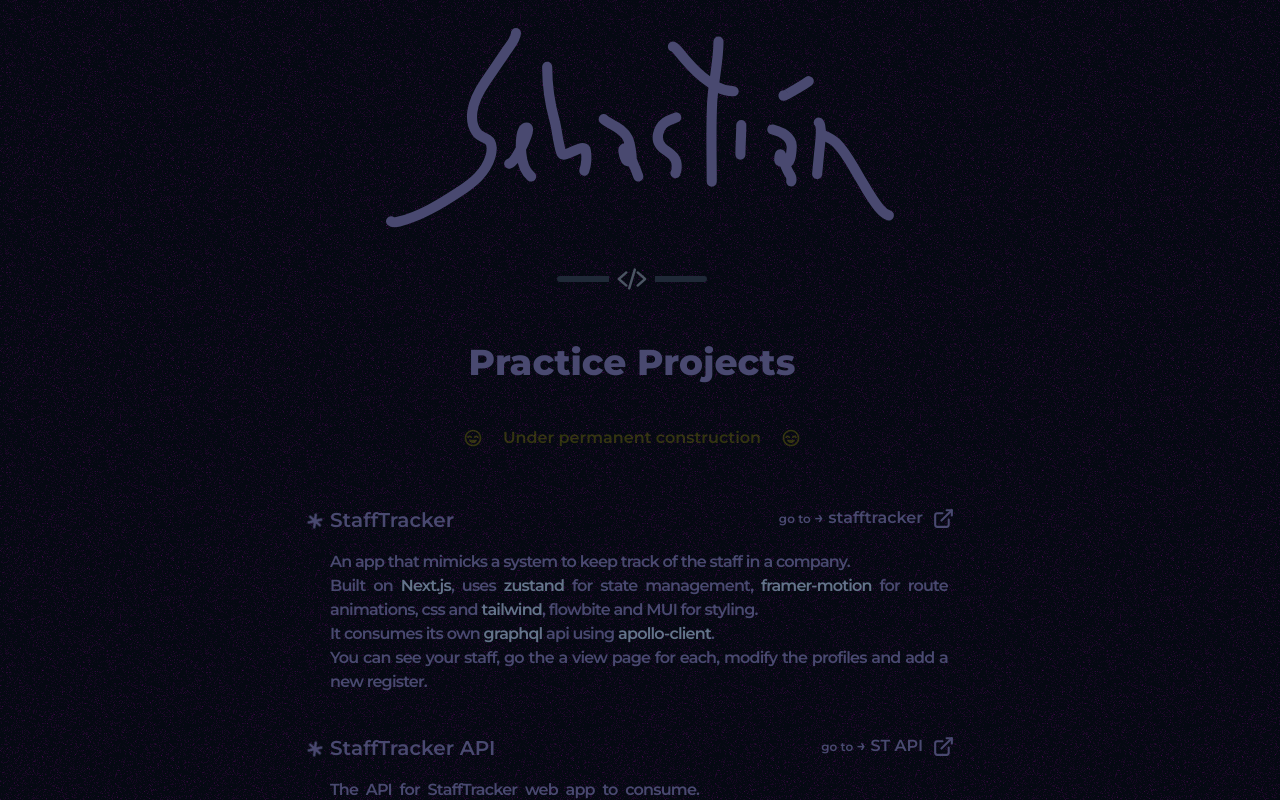
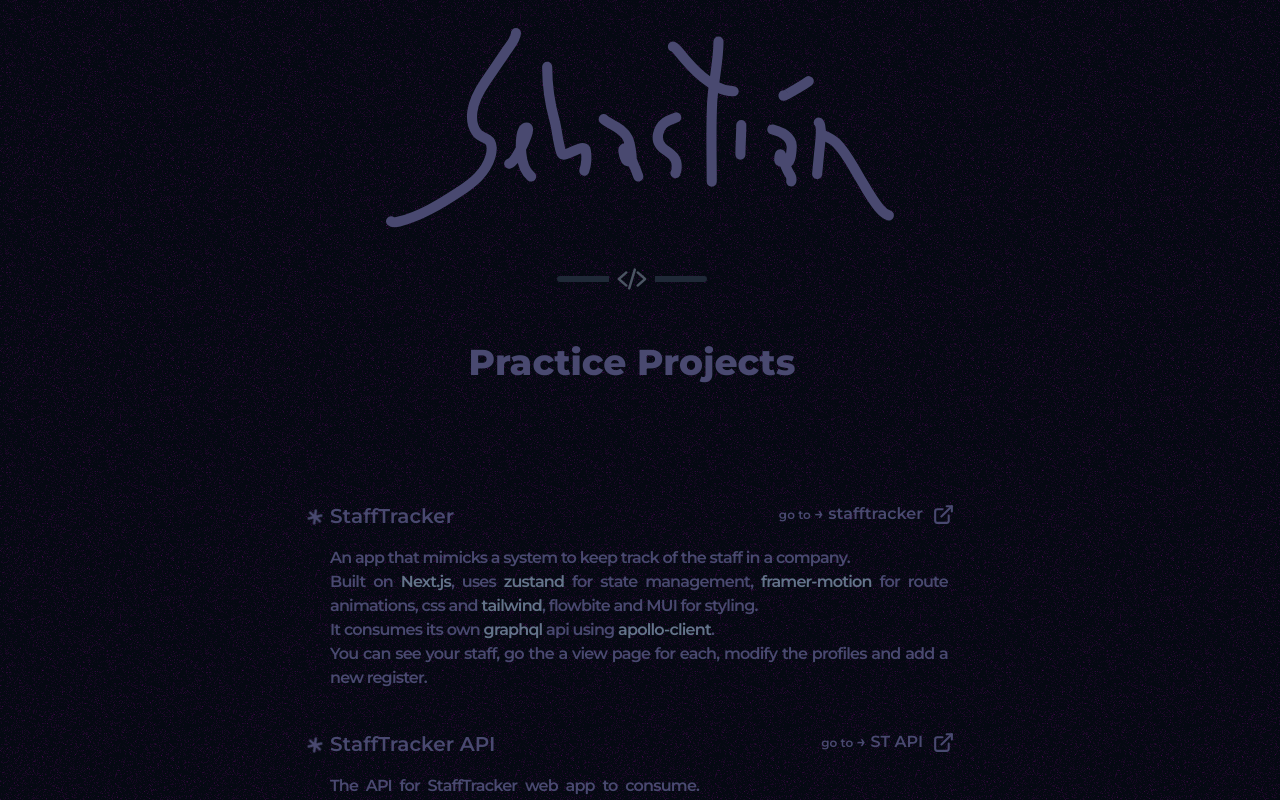
Before and after one commit to sebastian-agonzalez/portfolio-vite, a React (Vite) app: page /work in a window 1280 px wide. Shown: the top 800 px of the page. Built offline with nearby package versions, Linux system fonts and the light colour scheme; some icons are missing.

Commit message:
fix css property name; add display text disclaimer scrolling on work section

```diff
--- a/src/components/divider-with-icon/DividerIcon.jsx
+++ b/src/components/divider-with-icon/DividerIcon.jsx
@@ -2,7 +2,7 @@ import { motion } from "framer-motion";
 
 const DividerIcon = ({ children }) => {
   return (
-    <div class="flex items-center justify-center my-2 max-w-[150px] mx-auto ">
+    <div className="flex items-center justify-center my-2 max-w-[150px] mx-auto ">
       <div className="w-1/2">
         {" "}
         <motion.div
@@ -13,7 +13,7 @@ const DividerIcon = ({ children }) => {
         ></motion.div>
       </div>
 
-      <div class="mx-2 text-gray-600">{children}</div>
+      <div className="mx-2 text-gray-600">{children}</div>
       <div className="w-1/2">
         {" "}
         <motion.div
--- a/src/components/works/WorkSection.jsx
+++ b/src/components/works/WorkSection.jsx
@@ -1,5 +1,6 @@
 import ActionBar from "../action-bar/ActionBar";
 import FadingRoute from "../animated-route/FadingRoute";
+import { motion } from "framer-motion";
 
 import { PiWarningBold } from "react-icons/pi";
 import { CgAsterisk } from "react-icons/cg";
@@ -23,37 +24,42 @@ const WorkSection = () => {
   return (
     <FadingRoute ckey={"works"}>
       <article className="mb-8 w-full flex justify-center pr-10 pl-6 mx-auto max-w-3xl">
-        <div>
+        <div className="w-full">
           <DividerIcon>
             <IoCodeSlash size={30}></IoCodeSlash>
           </DividerIcon>
           <div className="py-5"></div>
-          <div className="">
+          <div className="w-full">
             <h1 className="text-4xl text-center font-extrabold">
               Practice Projects
             </h1>
             <div className="my-10"></div>
-            <div id="content" className="lg:px-5 font-semibold">
-              <div
-                style={{ color: "#ffff002e" }}
-                className="block text-xl text-center"
+
+            <div id="scrolling-text" className="w-full mx-2 overflow-hidden">
+              {" "}
+              <motion.div
+                initial={{ x: "100%" }}
+                animate={{ x: "-100%" }}
+                transition={{
+                  repeat: Infinity,
+                  duration: 8,
+                  ease: "linear",
+                }}
+                style={{ color: "#ffff003e" }}
+                className="text-md"
               >
-                <div className="block sm:inline">
                 <BiHappyBeaming className="inline" />
                 <PiWarningBold className="inline" />
-                </div>
-                <span className="text-base ">Under permanent construction</span>
-                <div className="block sm:inline">
+                <span className="text-base">Site under construction</span>
                 <PiWarningBold className="inline" />
                 <BiHappyBeaming className="inline" />
-                </div>
+              </motion.div>
             </div>
 
+            <div id="content" className="lg:px-5 font-semibold">
               <div className="my-14"></div>
               <ul>
                 <li id="stafftracker">
-                  <h2 className="text-2xl"></h2>
-                  <div className="my-10"></div>
                   <div className="flex justify-start">
                     <div className="inline-block">
                       <span className="inline">
```
Lines whose indentation alone changed are shown as unchanged.
